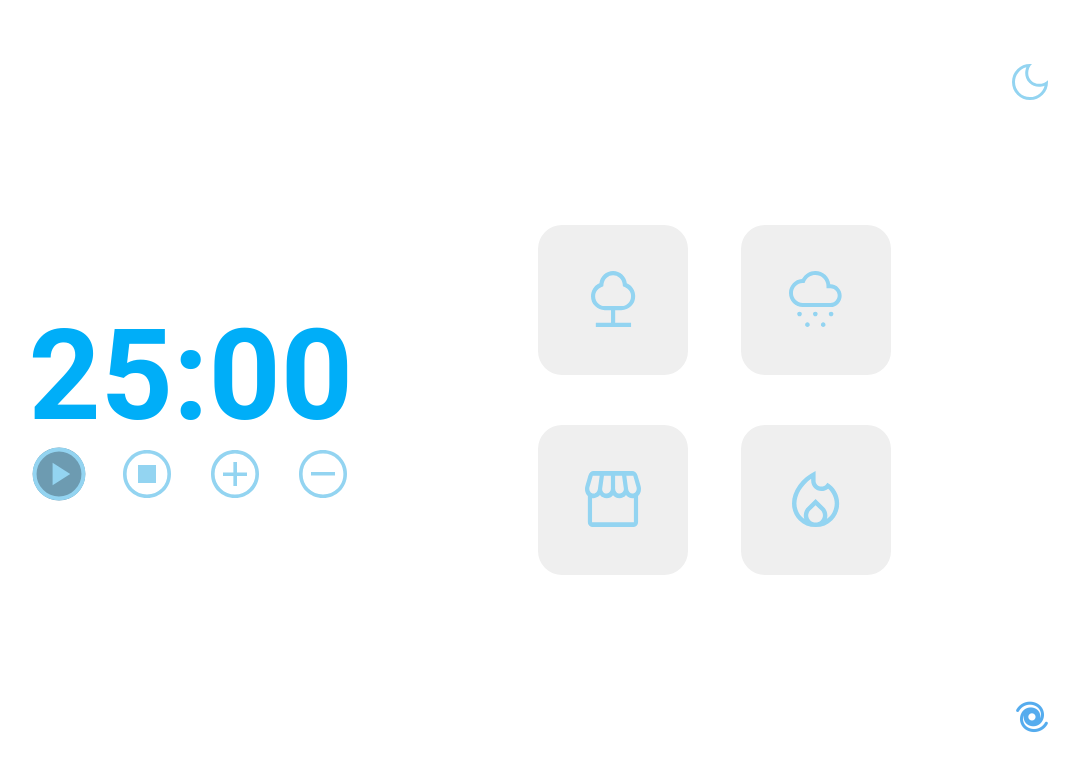
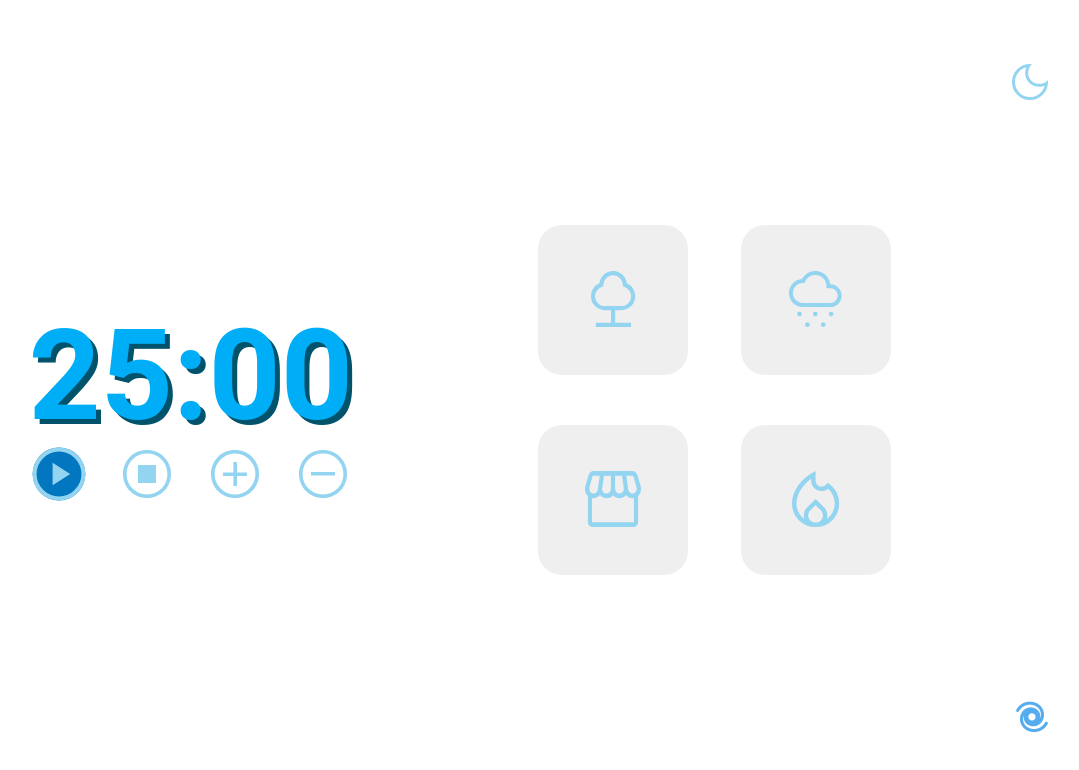
Before and after one commit to HenriqueGanz/FocusTimer-2.0, a plain HTML site: page index.html in a window 1280 px wide. In both pictures the pointer is over the button 226 px from the left and 474 px from the top of the page. Shown: the whole page, without its empty margins (168-1247 px from the left). Drawn offline with Linux system fonts and the light colour scheme.

Commit message:
buttons and time desktopversion

```diff
--- a/style.css
+++ b/style.css
@@ -37,6 +37,7 @@ main {
     font-family: 'Roboto', sans-serif;
     color:rgb(0, 174, 248);
     font-weight: bold;
+    text-shadow: 5px 5px rgb(1, 82, 107);
 }
 
 .timeControl {
@@ -57,7 +58,7 @@ main {
 
 button:hover {
     transform: scale(1.1);
-    background-color:   rgb(109, 155, 177);
+    background-color:   rgb(2, 119, 192);
 }
 
 .cards {
```
